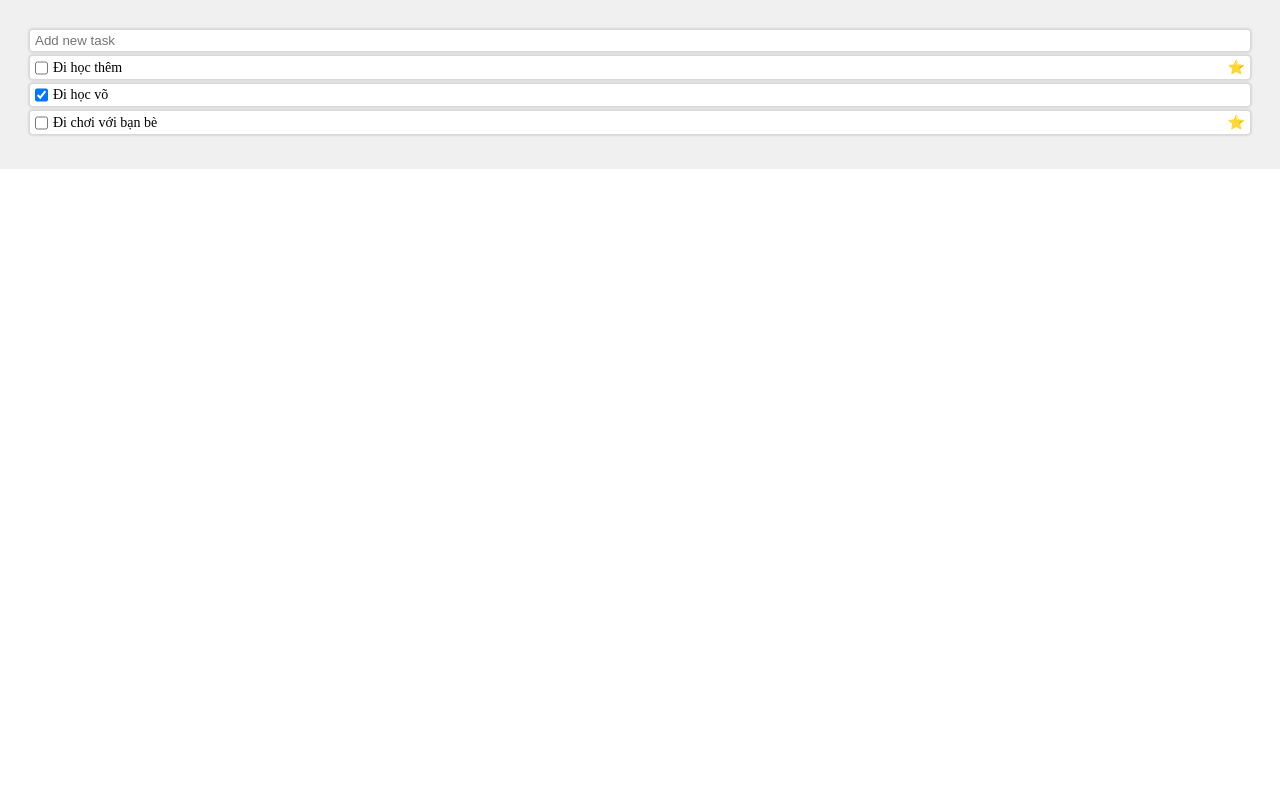
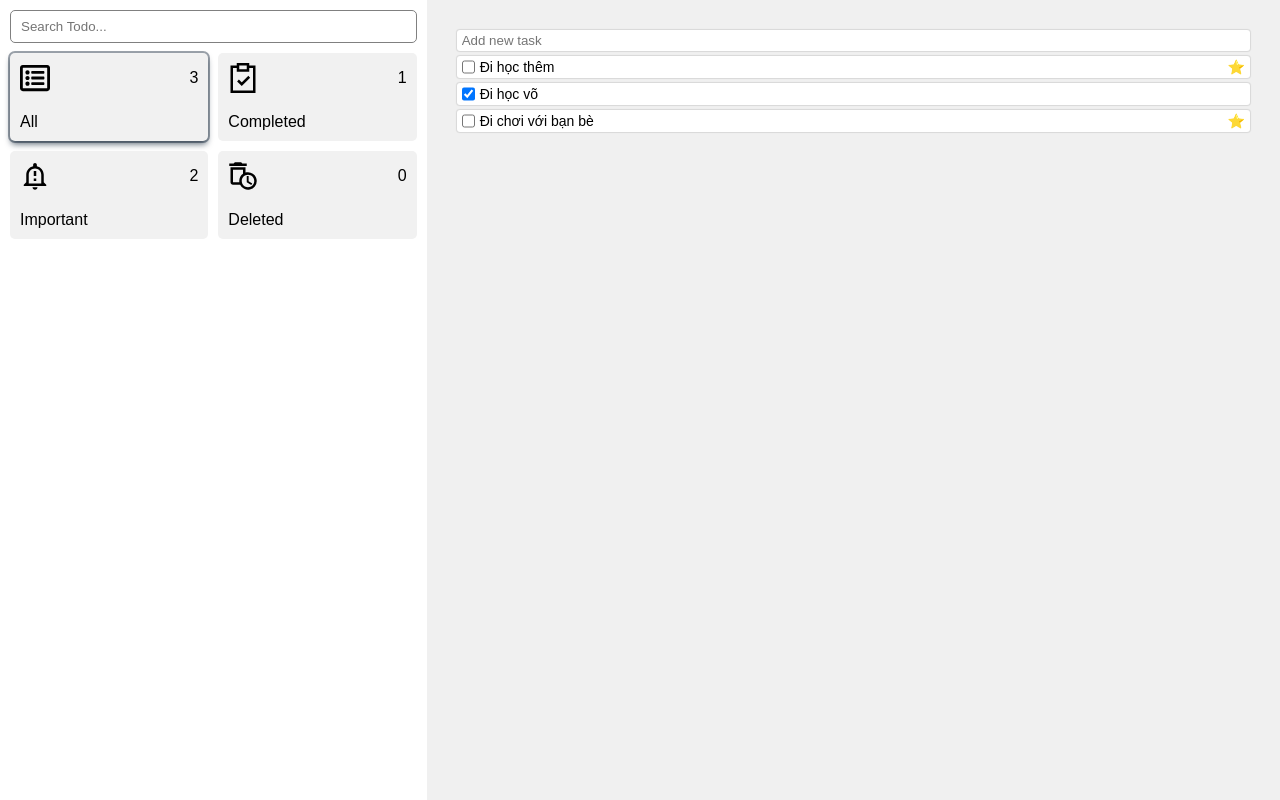
Before and after one commit to tuanhungdev1/TaskFlow, a React (Vite) app: page / in a window 1280 px wide. Built offline with nearby package versions, Linux system fonts and the light colour scheme.

Commit message:
Add count filter panel

```diff
--- a/package.json
+++ b/package.json
@@ -11,7 +11,8 @@
   },
   "dependencies": {
     "react": "^18.3.1",
-    "react-dom": "^18.3.1"
+    "react-dom": "^18.3.1",
+    "react-icons": "^5.2.1"
   },
   "devDependencies": {
     "@types/react": "^18.3.3",
--- a/src/App.css
+++ b/src/App.css
@@ -1,3 +1,10 @@
+* {
+  padding: 0;
+  margin: 0;
+  box-sizing: border-box;
+  font-family: "Poppins", sans-serif;
+}
+
 .task-input,
 .todo-item {
   border: 0;
@@ -5,7 +12,7 @@
   width: 100%;
   padding: 3px 5px;
   border-radius: 3px;
-  box-shadow: 0 0 2px 2px rgba(0, 0, 0, 0.1);
+  box-shadow: 0 0 1px 1px rgba(0, 0, 0, 0.1);
   margin-bottom: 5px;
 }
 
@@ -19,3 +26,9 @@
   background-color: #f0f0f0;
   padding: 30px;
 }
+
+.grid-layout {
+  display: grid;
+  grid-template-columns: 1fr 2fr;
+  height: 100vh;
+}
--- a/src/App.tsx
+++ b/src/App.tsx
@@ -3,6 +3,7 @@ import "./App.css";
 import TodoItem from "./components/TodoItem";
 import { IToDoItem } from "./types";
 import Sidebar from "./components/Sidebar";
+import FilterPanel from "./components/FilterPanel";
 const App = () => {
   const [todoList, setTodoList] = useState<IToDoItem[]>([
     {
@@ -10,20 +11,25 @@ const App = () => {
       name: "Đi học thêm",
       isImportant: true,
       isCompleted: false,
+      isDeleted: false,
     },
     {
       id: "2",
       name: "Đi học võ",
       isImportant: false,
       isCompleted: true,
+      isDeleted: false,
     },
     {
       id: "3",
       name: "Đi chơi với bạn bè",
       isImportant: true,
       isCompleted: false,
+      isDeleted: false,
     },
   ]);
+
+  const [selectedFilterId, setSelectedFilterId] = useState("all");
 
   const [showSidebar, setShowSidebar] = useState(false);
 
@@ -68,7 +74,20 @@ const App = () => {
     setTodoList([...newTodoListUpdated]);
   };
 
-  const todos = todoList.map((todo) => {
+  const todos = todoList
+    .filter((item) => {
+      switch (selectedFilterId) {
+        case "all":
+          return true;
+
+        case "completed":
+          return item.isCompleted === true;
+
+        case "important":
+          return item.isImportant === true;
+      }
+    })
+    .map((todo) => {
       return (
         <TodoItem
           onShowSidebarClick={handleShowSidebarClick}
@@ -83,6 +102,14 @@ const App = () => {
     });
 
   return (
+    <div className="grid-layout">
+      <div className="fillter-panel-box">
+        <FilterPanel
+          todoList={todoList}
+          selectedFilterId={selectedFilterId}
+          onSelectedFilter={setSelectedFilterId}
+        />
+      </div>
       <div className="container">
         <input
           ref={inputRef}
@@ -101,6 +128,7 @@ const App = () => {
                   name: value,
                   isImportant: true,
                   isCompleted: false,
+                  isDeleted: false,
                 },
               ]);
 
@@ -121,6 +149,7 @@ const App = () => {
           />
         )}
       </div>
+    </div>
   );
 };
 
--- /dev/null
+++ b/src/components/FilterPanel.tsx
@@ -0,0 +1,104 @@
+import "./FilterPannel.css";
+import { FaRegListAlt } from "react-icons/fa";
+import { GrCompliance } from "react-icons/gr";
+import { MdOutlineNotificationImportant } from "react-icons/md";
+import { MdOutlineAutoDelete } from "react-icons/md";
+import { IToDoItem } from "../types";
+
+interface Props {
+  selectedFilterId: string;
+  todoList: IToDoItem[];
+  onSelectedFilter: (id: string) => void;
+}
+
+interface FilterItem {
+  id: string;
+  icon: React.ReactNode;
+  title: string;
+}
+
+interface CountFilter {
+  all: number;
+  completed: number;
+  important: number;
+  deleted: number;
+}
+
+const FilterPanelItem: FilterItem[] = [
+  {
+    id: "all",
+    icon: <FaRegListAlt fontSize={"30px"} />,
+    title: "All",
+  },
+  {
+    id: "completed",
+    icon: <GrCompliance fontSize={"30px"} />,
+    title: "Completed",
+  },
+  {
+    id: "important",
+    icon: <MdOutlineNotificationImportant fontSize={"30px"} />,
+    title: "Important",
+  },
+  {
+    id: "deleted",
+    icon: <MdOutlineAutoDelete fontSize={"30px"} />,
+    title: "Deleted",
+  },
+];
+
+const FilterPanel = ({
+  selectedFilterId,
+  todoList,
+  onSelectedFilter,
+}: Props) => {
+  const countFilterforPannel = todoList.reduce(
+    (prev, curr) => {
+      const tempCountFilter = { ...prev } as CountFilter;
+      if (curr.isCompleted) {
+        tempCountFilter.completed++;
+      }
+      if (curr.isImportant) {
+        tempCountFilter.important++;
+      }
+      if (curr.isDeleted) {
+        tempCountFilter.deleted++;
+      }
+      return tempCountFilter;
+    },
+    {
+      all: todoList.length,
+      completed: 0,
+      important: 0,
+      deleted: 0,
+    } as CountFilter
+  );
+
+  return (
+    <div className="filter-panel">
+      <input type="text" className="search" placeholder="Search Todo..." />
+
+      <div className="filter-item-list">
+        {FilterPanelItem.map((item) => {
+          return (
+            <div
+              className={`filter-item ${
+                selectedFilterId === item.id ? "selected" : ""
+              }`}
+              key={item.id}
+              onClick={() => onSelectedFilter(item.id)}
+            >
+              <div className="filter-item-top">
+                {item.icon}
+                <p>{countFilterforPannel[item.id as keyof CountFilter]}</p>
+              </div>
+              <p>{item.title}</p>
+            </div>
+          );
+        })}
+      </div>
+    </div>
+  );
+};
+
+export default FilterPanel;
--- /dev/null
+++ b/src/components/FilterPannel.css
@@ -0,0 +1,43 @@
+.filter-panel {
+  padding: 10px;
+}
+
+.filter-panel .search {
+  padding: 8px 10px;
+  width: 100%;
+  outline: none;
+  border-radius: 5px;
+  border: 1px solid gray;
+  margin-bottom: 10px;
+}
+
+.filter-item-list {
+  display: grid;
+  grid-template-columns: repeat(2, 1fr);
+  gap: 10px;
+}
+
+.filter-item {
+  background: rgb(241, 241, 241);
+  padding: 10px;
+  border-radius: 5px;
+  cursor: pointer;
+  transition: all 0.3s ease;
+}
+
+.filter-item.selected {
+  box-shadow: rgba(6, 24, 44, 0.4) 0px 0px 0px 2px,
+    rgba(6, 24, 44, 0.65) 0px 4px 6px -1px,
+    rgba(255, 255, 255, 0.08) 0px 1px 0px inset;
+}
+
+.filter-item-top {
+  display: flex;
+  align-items: center;
+  justify-content: space-between;
+  margin-bottom: 20px;
+}
+
+.filter-item p {
+  font-size: 16px;
+}
--- a/src/types/index.d.ts
+++ b/src/types/index.d.ts
@@ -3,4 +3,5 @@ export interface IToDoItem {
   name: string;
   isImportant: boolean;
   isCompleted: boolean;
+  isDeleted: boolean;
 }
```
Also changed, not shown: 1 other file (tests, documents, lock files or other folders). Lines whose indentation alone changed are shown as unchanged.
